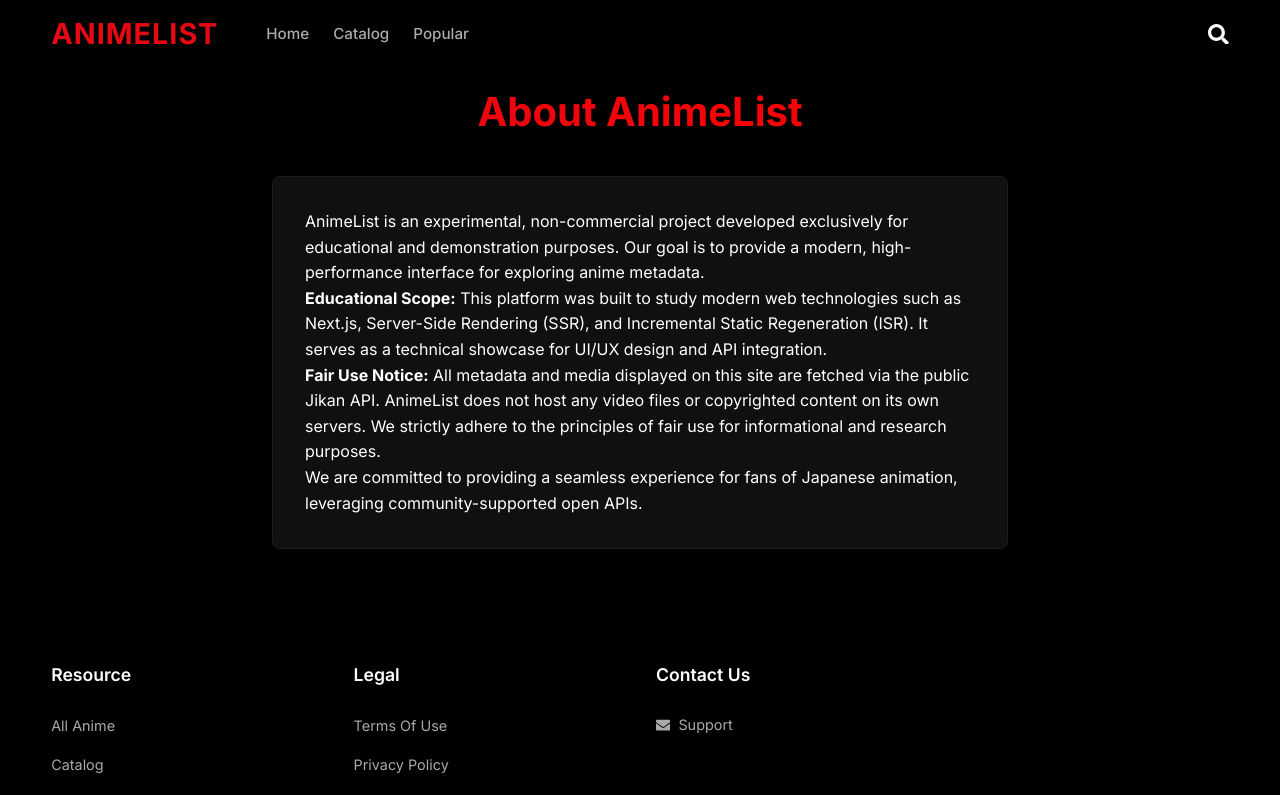
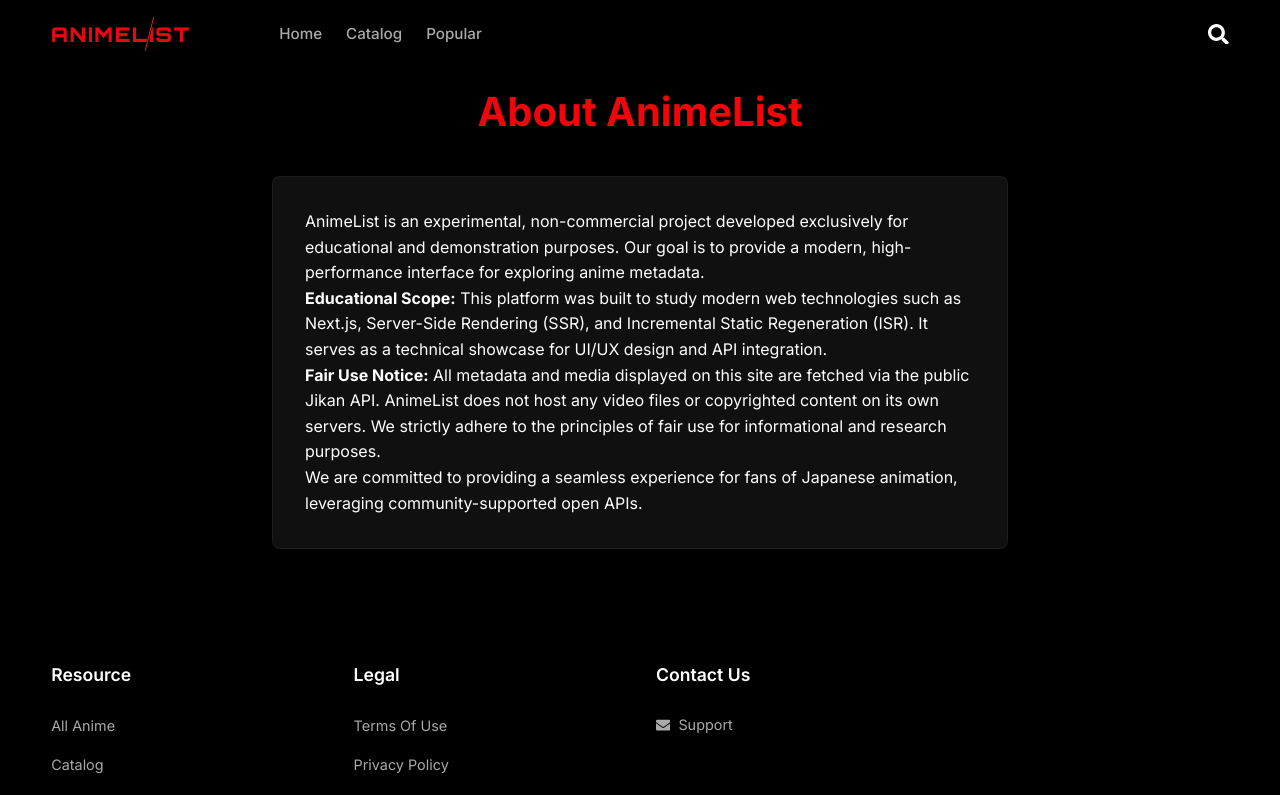
Before and after one commit to Shaember-Ink/animelist, a Next.js app: page /about in a window 1280 px wide. Shown: the top 795 px of the page. Built offline with nearby package versions, Linux system fonts and the light colour scheme.

Commit message:
feat: implement new brand identity with katana-slash SVG logo

```diff
--- a/components/Layout.tsx
+++ b/components/Layout.tsx
@@ -1,8 +1,10 @@
 import { ReactNode, useState, useEffect } from "react";
 import { useRouter } from "next/router";
 import Link from "next/link";
+import Head from "next/head";
 import styles from "../styles/Layout.module.css";
-import { FaSearch, FaTelegram, FaGithub, FaEnvelope } from "react-icons/fa";
+import { FaSearch, FaEnvelope } from "react-icons/fa";
+import Logo from "./Logo";
 
 interface LayoutProps {
   children: ReactNode;
@@ -36,12 +38,15 @@ export default function Layout({ children }: LayoutProps) {
 
   return (
     <div className={styles.wrapper}>
+      <Head>
+        <link href="https://fonts.googleapis.com/css2?family=Orbitron:wght@900&display=swap" rel="stylesheet" />
+      </Head>
       <header className={`${styles.header} ${scrolled ? styles.headerScrolled : ''} ${!isHomePage ? styles.headerSolid : ''}`}>
         <div className={styles.headerContent}>
           <nav className={styles.nav}>
             <div className={styles.navLeft}>
-              <Link href="/" className={styles.logo}>
-                ANIMELIST
+              <Link href="/" className={styles.logoContainer}>
+                <Logo className={styles.logoSvg} />
               </Link>
               <div className={styles.mainNav}>
                 <Link href="/" className={`${styles.navLink} ${isActive("/") ? styles.active : ""}`}>Home</Link>
--- /dev/null
+++ b/components/Logo.tsx
@@ -0,0 +1,37 @@
+import React from 'react';
+
+const Logo = ({ className }: { className?: string }) => {
+  return (
+    <svg
+      viewBox="0 0 320 60"
+      width="180"
+      height="34"
+      className={className}
+      aria-label="Animelist Logo"
+      role="img"
+    >
+      <defs>
+        <style>
+          {`@import url('https://fonts.googleapis.com/css2?family=Orbitron:wght@900&display=swap');`}
+          {`.logo-text {
+            font-family: 'Orbitron', sans-serif;
+            font-size: 36px;
+            font-weight: 900;
+            fill: #E50914;
+            letter-spacing: 3px;
+          }`}
+        </style>
+        <mask id="katana-slash">
+          <rect width="100%" height="100%" fill="white" />
+          <line x1="185" y1="-10" x2="165" y2="70" stroke="black" stroke-width="3.5" />
+        </mask>
+      </defs>
+
+      <text x="0" y="45" className="logo-text" mask="url(#katana-slash)">ANIMELIST</text>
+
+      <line x1="185" y1="-10" x2="165" y2="70" stroke="#FF2A2A" strokeWidth="1.5" />
+    </svg>
+  );
+};
+
+export default Logo;
--- a/styles/Layout.module.css
+++ b/styles/Layout.module.css
@@ -49,12 +49,20 @@
   gap: 1.5rem;
 }
 
-.logo {
-  font-size: 1.8rem;
-  font-weight: 800;
-  color: var(--primary);
+.logoContainer {
+  display: flex;
+  align-items: center;
   text-decoration: none;
-  letter-spacing: 1px;
+  transition: transform 0.2s ease;
+}
+
+.logoContainer:hover {
+  transform: scale(1.02);
+}
+
+.logoSvg {
+  max-width: 100%;
+  height: auto;
 }
 
 .mainNav {
@@ -156,7 +164,7 @@
 
 @media (max-width: 768px) {
   .navLeft { gap: 1rem; }
-  .logo { font-size: 1.4rem; }
+  .logoContainer { transform: scale(0.85); transform-origin: left center; }
   .mainNav { display: none; }
   .footerContent { grid-template-columns: repeat(2, 1fr); }
   .footerBottom { text-align: center; }
```
